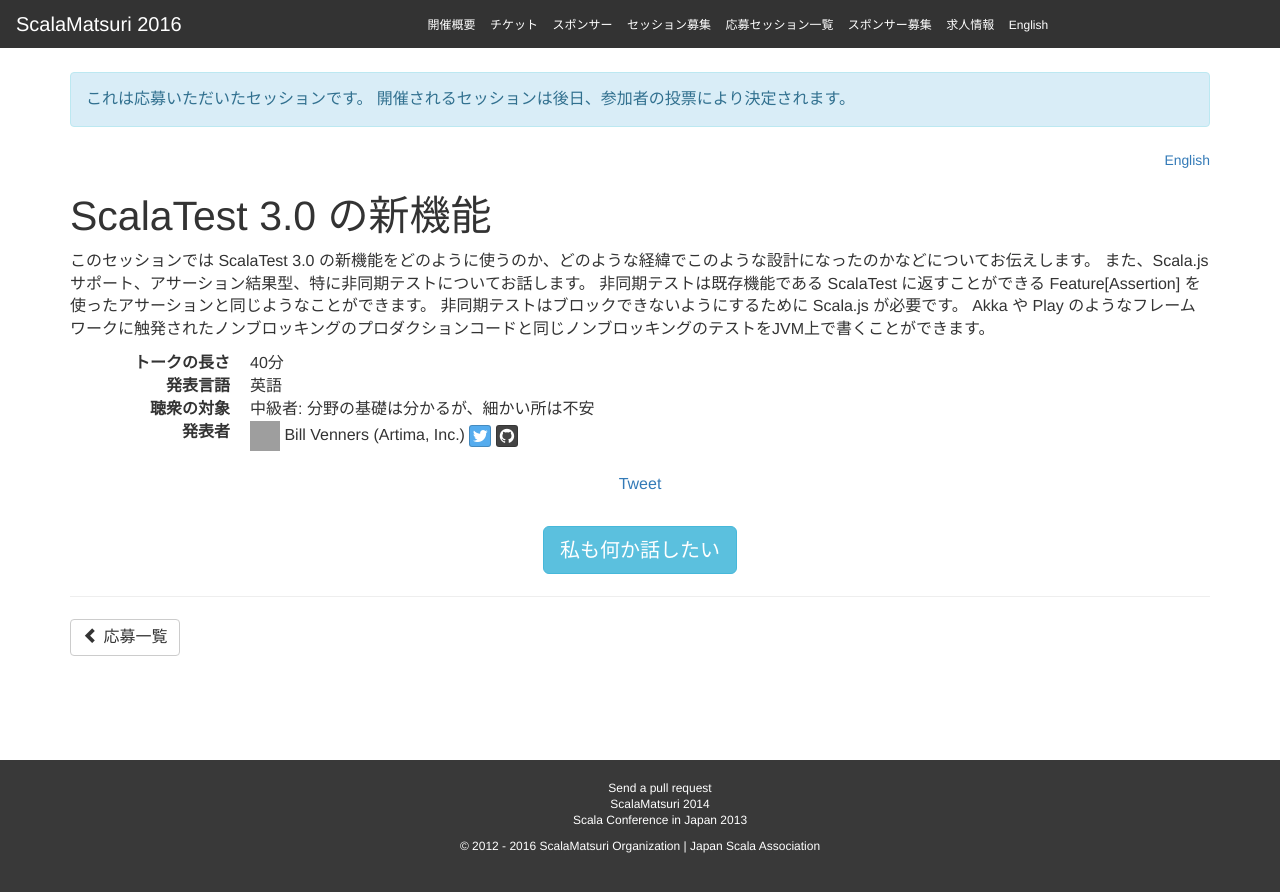
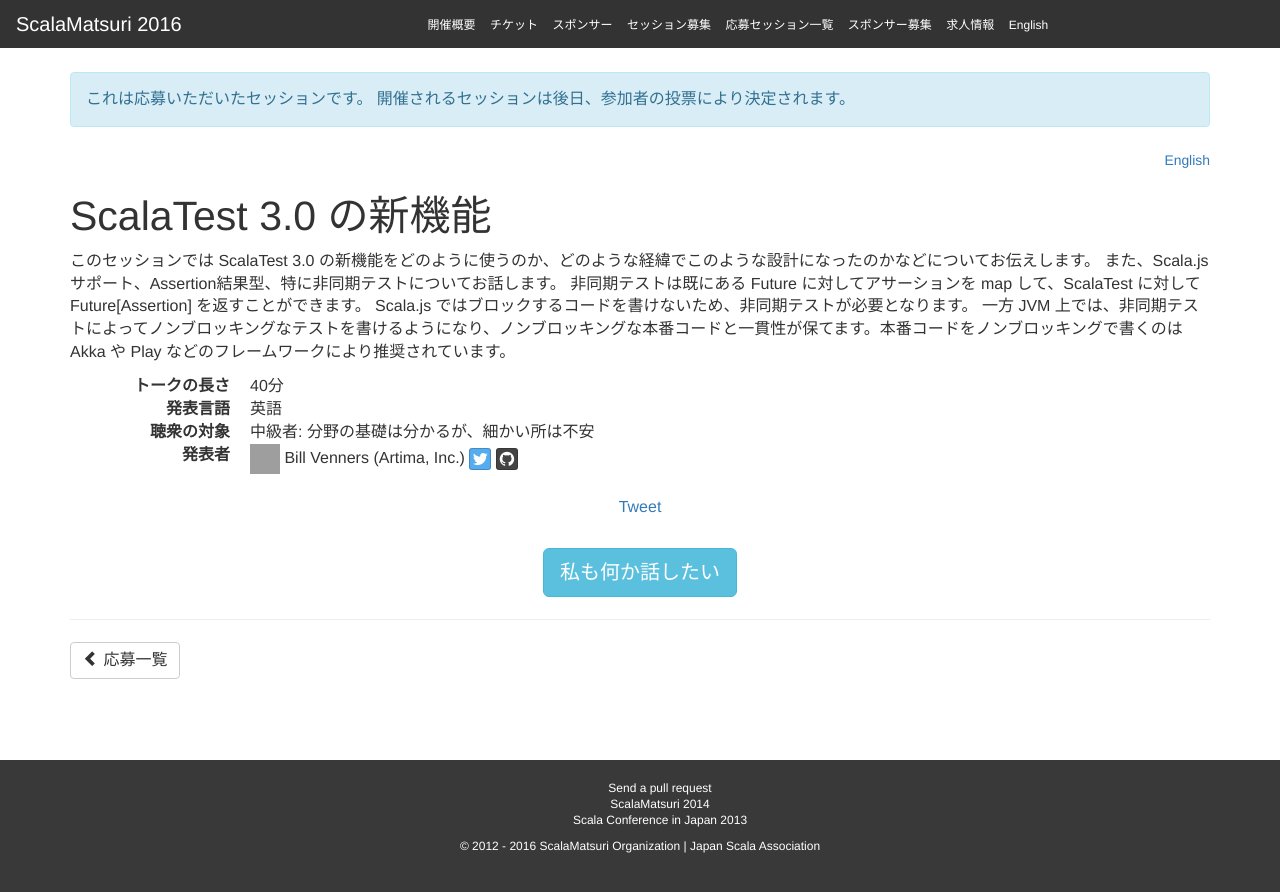
Before and after one commit to scalajp/2016.scalamatsuri.org, a Jekyll site: the page built from _candidates_ja/BillVenners_1.html, in a window 1280 px wide. Shown: the top 892 px of the page. Built offline with Jekyll 4.4.1, drawn with Linux system fonts in a browser that asks for light colours; nearby versions of some CDN libraries; comment, search, counter and statistics services are not loaded; grey boxes are pictures that could not be loaded.

Commit message:
Applied review comments.

```diff
--- a/_candidates_ja/BillVenners_1.html
+++ b/_candidates_ja/BillVenners_1.html
@@ -11,8 +11,8 @@ organization: Artima, Inc.
 ---
 <p>
   このセッションでは ScalaTest 3.0 の新機能をどのように使うのか、どのような経緯でこのような設計になったのかなどについてお伝えします。
-  また、Scala.js サポート、アサーション結果型、特に非同期テストについてお話します。
-  非同期テストは既存機能である ScalaTest に返すことができる Feature[Assertion] を使ったアサーションと同じようなことができます。
-  非同期テストはブロックできないようにするために Scala.js が必要です。
-  Akka や Play のようなフレームワークに触発されたノンブロッキングのプロダクションコードと同じノンブロッキングのテストをJVM上で書くことができます。
+  また、Scala.js サポート、Assertion結果型、特に非同期テストについてお話します。
+  非同期テストは既にある Future に対してアサーションを map して、ScalaTest に対して Future[Assertion] を返すことができます。
+  Scala.js ではブロックするコードを書けないため、非同期テストが必要となります。
+  一方 JVM 上では、非同期テストによってノンブロッキングなテストを書けるようになり、ノンブロッキングな本番コードと一貫性が保てます。本番コードをノンブロッキングで書くのは Akka や Play などのフレームワークにより推奨されています。
 </p>
```
